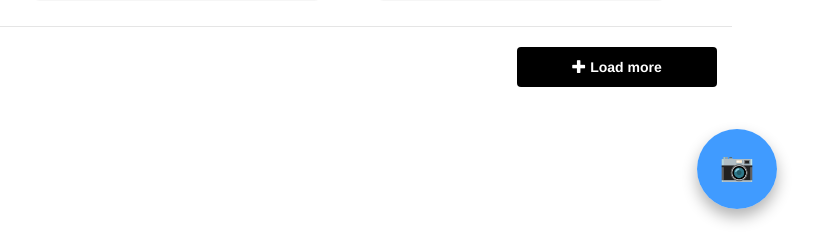
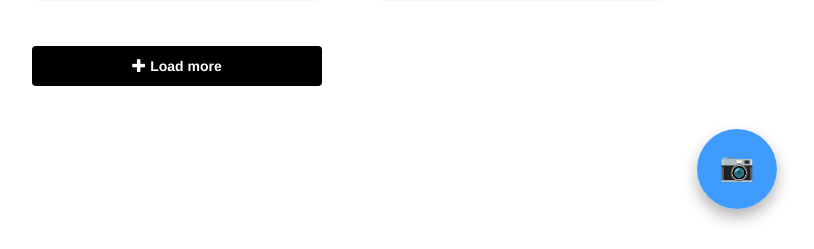
Before and after one commit to EyeLike2019/EyeLike, a Flask app: page /trending in a window 1280 px wide. Shown: the part 551-800 px from the top of the page, without its empty margins (463-1277 px from the left). Run offline with Flask 2, Linux system fonts and the light colour scheme; a user stored in the database is signed in; data comes from the database, SQL or seed files in the repository; some libraries are stand-ins or nearby versions.

Commit message:
Fixed style of load more button

```diff
--- a/static/styles.css
+++ b/static/styles.css
@@ -398,6 +398,10 @@ main #login {
 
 @media only screen and (max-width: 800px) {
 
+    #load-more-button .btn {
+        width: 96% !important;
+        max-width: 96% !important;
+    }
     summary, #summary-detail {
         margin-left:auto;
         margin-right:auto;
@@ -679,3 +683,12 @@ details[open] summary {
 #no-pictures {
     margin-top: 200px;
 }
+
+#load-more-button {
+    text-align: center;
+    border: none;
+}
+
+#load-more-button .btn {
+    width: 290px !important;
+}
--- a/templates/account.html
+++ b/templates/account.html
@@ -86,7 +86,7 @@
     </div>
 
     {% if show is sameas true %}
-    <div class="modal-footer">
+    <div class="modal-footer" id="load-more-button">
     	<button id="load_more" onclick="load_more('account')" class="btn btn-dark">
     		<span class="glyphicon glyphicon-plus"></span>
     		<b> Load more</b>
--- a/templates/favourites.html
+++ b/templates/favourites.html
@@ -78,7 +78,7 @@
     {% endfor %}
 
         {% if show is sameas true %}
-        <div class="modal-footer">
+    	<div class="modal-footer" id="load-more-button">
         	<button id="load_more" onclick="load_more('favourites')" class="btn btn-dark">
         		<span class="glyphicon glyphicon-plus"></span>
         		<b> Load more</b>
--- a/templates/profile.html
+++ b/templates/profile.html
@@ -103,7 +103,7 @@
     </div>
 
     {% if show is sameas true %}
-    <div class="modal-footer">
+    <div class="modal-footer" id="load-more-button">
     	<button id="load_more" onclick="load_more('profile')" class="btn btn-dark">
     		<span class="glyphicon glyphicon-plus"></span>
     		<b> Load more</b>
--- a/templates/timeline.html
+++ b/templates/timeline.html
@@ -90,7 +90,7 @@
     {% endfor %}
 
     {% if show is sameas true %}
-    <div class="modal-footer">
+    <div class="modal-footer" id="load-more-button">
     	<button id="load_more" onclick="load_more('timeline')" class="btn btn-dark">
     		<span class="glyphicon glyphicon-plus"></span>
     		<b> Load more</b>
--- a/templates/trending.html
+++ b/templates/trending.html
@@ -80,7 +80,7 @@
     {% endfor %}
 
 	{% if show is sameas true %}
-    <div class="modal-footer">
+    <div class="modal-footer" id="load-more-button">
     	<button id="load_more" onclick="load_more('trending')" class="btn btn-dark">
     		<span class="glyphicon glyphicon-plus"></span>
     		<b> Load more</b>
```
